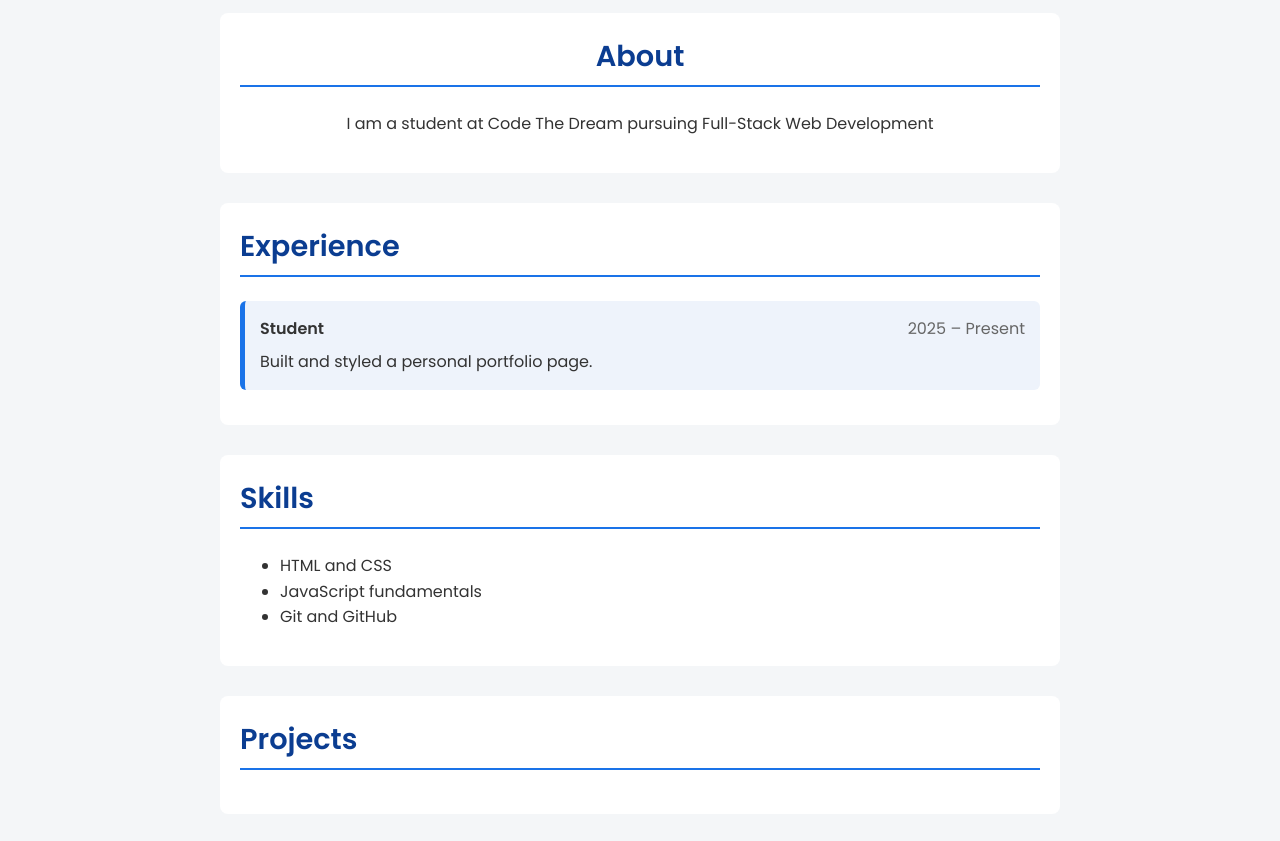
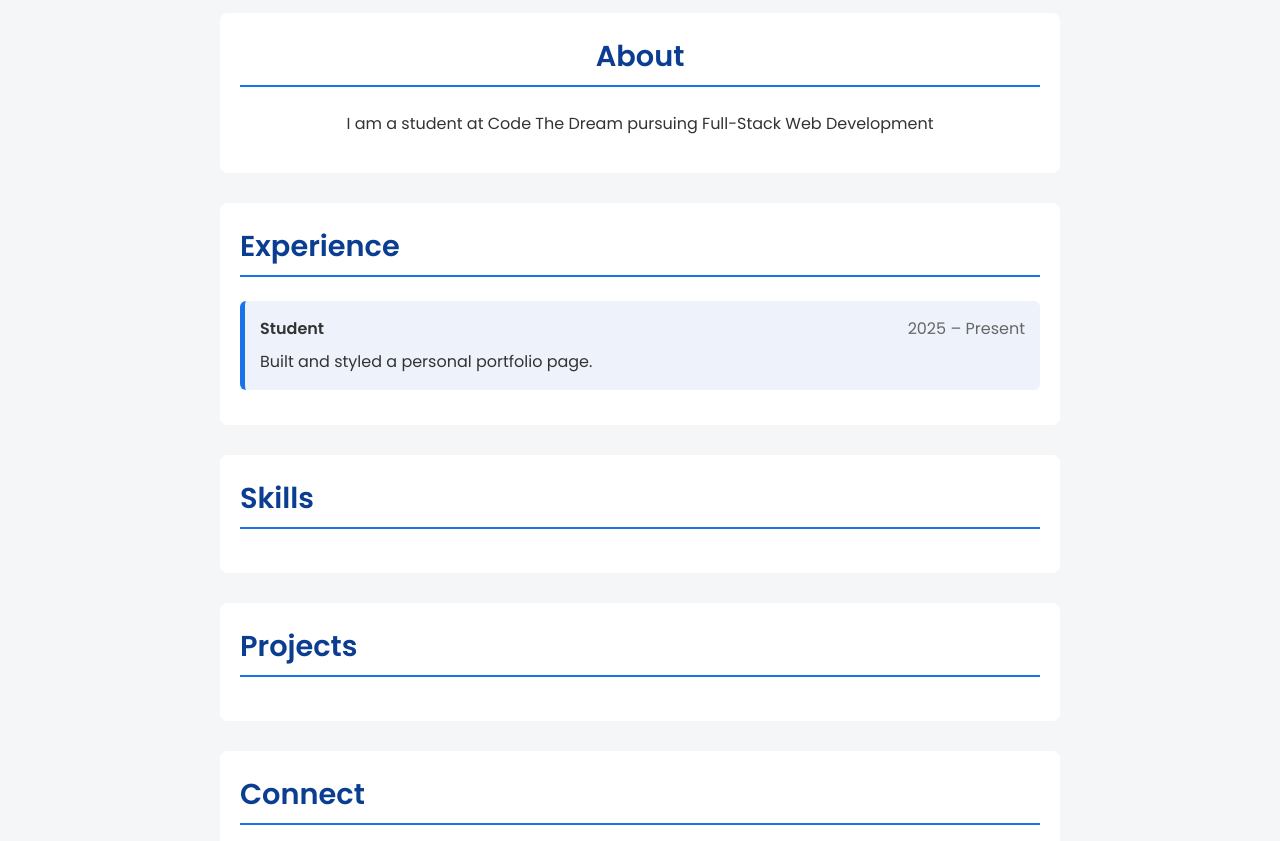
Before and after one commit to seattlefurby17/hanhSolo-JS-Intro-26.4, a plain HTML site: page index.html in a window 1280 px wide. Shown: the part 183-1024 px from the top of the page. Drawn offline with Linux system fonts and the light colour scheme.

Commit message:
removed hard code content in skills

```diff
--- a/index.html
+++ b/index.html
@@ -33,14 +33,12 @@
         <section id="Skills">
             <h2>Skills</h2>
             <ul>
-                <li>HTML and CSS</li>
-                <li>JavaScript fundamentals</li>
-                <li>Git and GitHub</li>
             </ul>
         </section>
         <section id="Projects">
             <h2>Projects</h2>
-            <ul></ul>
+            <ul>
+            </ul>
         </section>
         <section id="Connect">
             <h2>Connect</h2>
```
